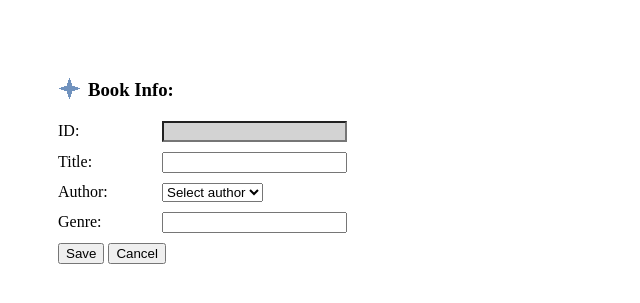
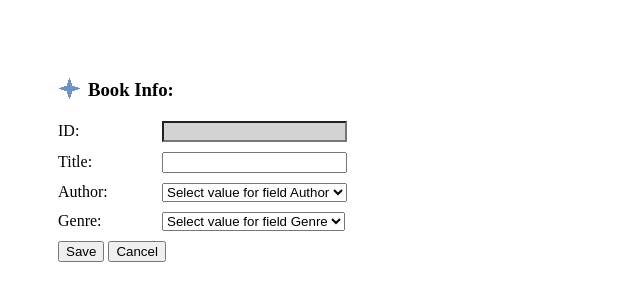
Before and after one commit to boytsovsn/2023-11-otus-spring-Boytsov, a Spring app: template hw9/src/main/resources/templates/edit.html in a window 1280 px wide. Shown: the top 303 px of the page, without its empty margins (0-640 px from the left). Run offline with Thymeleaf, Linux system fonts and the light colour scheme; the template is opened without the code that fills it, so the values that code supplies are empty.

Commit message:
CRUD почти работает, остался DELETE

```diff
--- a/hw9/src/main/resources/messages.properties
+++ b/hw9/src/main/resources/messages.properties
@@ -8,8 +8,10 @@ book-field-title=Title
 book-field-author=Author
 book-field-genre=Genre
 edit-button-caption=Edit
+create-button-caption=Create
 book-form-header=Book Info:
 save-button-caption=Save
 cancel-button-caption=Cancel
-name-field-should-not-be-blank=Name field should not be blank
-name-field-should-has-expected-size=Name field should be between 2 and 10 characters
+field-should-not-be-blank=Field should not be blank
+string-field-should-has-expected-size=Field should be between 2 and 50 characters
+id-field-should-has-expected-size=Select value for field
--- a/hw9/src/main/resources/messages_ru.properties
+++ b/hw9/src/main/resources/messages_ru.properties
@@ -8,8 +8,10 @@ book-field-title=\u0417\u0430\u0433\u043e\u043b\u043e\u0432\u043e\u043a
 book-field-author=\u0410\u0432\u0442\u043e\u0440
 book-field-genre=\u0416\u0430\u043d\u0440
 edit-button-caption=\u0418\u0437\u043C\u0435\u043D\u0438\u0442\u044C
+create-button-caption=\u0421\u043e\u0437\u0434\u0430\u0442\u044c\u0020\u043d\u043e\u0432\u0443\u044e
 book-form-header=\u0418\u043d\u0444\u043e\u0440\u043c\u0430\u0446\u0438\u044f\u0020\u043e\u0020\u043a\u043d\u0438\u0433\u0435:
 save-button-caption=\u0421\u043E\u0445\u0440\u0430\u043D\u0438\u0442\u044C
 cancel-button-caption=\u041E\u0442\u043C\u0435\u043D\u0430
-name-field-should-not-be-blank=\u0418\u043C\u044F \u043D\u0435 \u0434\u043E\u043B\u0436\u043D\u043E \u0431\u044B\u0442\u044C \u043F\u0443\u0441\u0442\u044B\u043C
-name-field-should-has-expected-size=\u0414\u043B\u0438\u043D\u0430 \u0438\u043C\u0435\u043D\u0438 \u0434\u043E\u043B\u0436\u043D\u0430 \u0431\u044B\u0442\u044C \u043E\u0442 2 \u0434\u043E 10 \u0441\u0438\u043C\u0432\u043E\u043B\u043E\u0432
+field-should-not-be-blank=\u041f\u043e\u043b\u0435\u0020\u043d\u0435\u0020\u0434\u043e\u043b\u0436\u043d\u043e\u0020\u0431\u044b\u0442\u044c\u0020\u043f\u0443\u0441\u0442\u044b\u043c
+string-field-should-has-expected-size=\u0414\u043b\u0438\u043d\u0430\u0020\u043f\u043e\u043b\u044f\u0020\u0434\u043e\u043b\u0436\u043d\u0430\u0020\u0431\u044b\u0442\u044c\u0020\u043e\u0442\u0020\u0032\u0020\u0434\u043e\u0020\u0035\u0030\u0020\u0441\u0438\u043c\u0432\u043e\u043b\u043e\u0432
+id-field-should-has-expected-size=\u0412\u044b\u0431\u0435\u0440\u0438\u0442\u0435\u0020\u0437\u043d\u0430\u0447\u0435\u043d\u0438\u0435\u0020\u0434\u043b\u044f\u0020\u043f\u043e\u043b\u044f
--- a/hw9/src/main/resources/templates/edit.html
+++ b/hw9/src/main/resources/templates/edit.html
@@ -45,36 +45,35 @@
 <body>
 
 <!-- Person edition -->
-<form id="edit-form" action="edit.html" th:action="@{/edit(id=${book.id})}" th:method="post" th:object="${book}">
+<form id="edit-form" action="edit.html" th:action="@{/edit(id=${bookDto.id})}" th:method="post" th:object="${bookDto}">
     <h3 th:text = "#{book-form-header}">Book Info:</h3>
 
     <div class="row">
         <label for="id-input" th:text="#{book-field-id} + ':'">ID:</label>
-        <input id="id-input" type="text" readonly="readonly" name="id" th:value="*{id}" value="1"/>
+        <input id="id-input" type="text" readonly="readonly" th:value="${bookDto.id}" value="1"/>
     </div>
     <div class="row">
         <label for="book-title-input" th:text="#{book-field-title} + ':'">Title:</label>
-        <input id="book-title-input" name="title" type="text" th:value="*{title}" value="Evgeniy Onegin"/>
-        <div class="errors" th:if="${#fields.hasErrors('title')}" th:errors="*{title}">Wrong book title error</div>
+        <input id="book-title-input" name="title" type="text" th:value="${bookDto.title}" value="Evgeniy Onegin"/>
+        <div class="errors" th:if="${#fields.hasErrors('title')}" th:errors="${bookDto.title}">Wrong book title error</div>
     </div>
     <div class="row">
-        <label for="dropAuthor" th:text="#{book-field-author} + ':'">Author:</label>
-<!--        <input id="book-author-input" name="author" type="text" th:value="*{author.fullName}" value="Pushkin"/>-->
-<!--        <div class="errors" th:if="${#fields.hasErrors('author')}" th:errors="*{author.id}">Wrong author error</div>-->
-<!--        <div class="form-group blu-margin">-->
-            <select class="form-control" th:value="${book.author.id}" id="dropAuthor">
-                <option value="0">Select author</option>
+        <label for="drop-author" th:text="#{book-field-author} + ':'">Author:</label>
+            <select class="form-control" th:field="${bookDto.authorId}" type="text" id="drop-author">
+                <option value="0" th:text="#{id-field-should-has-expected-size} + ' ' + #{book-field-author}">Select author</option>
                 <option th:each="author : ${authors}" th:value="${author.id}" th:text="${author.fullName}"></option>
             </select>
-<!--        </div>-->
+        <div class="errors" th:if="${#fields.hasErrors('authorId')}" th:errors="${bookDto.authorId}">Wrong author error</div>
     </div>
 
     <div class="row">
-        <label for="book-genre-input" th:text="#{book-field-genre} + ':'">Genre:</label>
-        <input id="book-genre-input" name="genre" type="text" th:value="*{genre.name}" value="Poem"/>
-        <div class="errors" th:if="${#fields.hasErrors('genre')}" th:errors="*{genre.id}">Wrong genre error</div>
+        <label for="drop-genre" th:text="#{book-field-genre} + ':'">Genre:</label>
+        <select class="form-control" th:field="${bookDto.genreId}" type="text" id="drop-genre">
+            <option value="0" th:text="#{id-field-should-has-expected-size} + ' ' + #{book-field-genre}">Select genre</option>
+            <option th:each="genre : ${genres}" th:value="${genre.id}" th:text="${genre.name}"></option>
+        </select>
+        <div class="errors" th:if="${#fields.hasErrors('genreId')}" th:errors="${bookDto.genreId}">Wrong genre error</div>
     </div>
-
 
     <div class="row">
         <button type="submit" th:text="#{save-button-caption}">Save</button>
--- a/hw9/src/main/resources/templates/list.html
+++ b/hw9/src/main/resources/templates/list.html
@@ -72,6 +72,11 @@
             <a th:href="@{/edit(id=${book.id})}" href="edit.html" th:text="#{edit-button-caption}">Edit</a>
         </td>
     </tr>
+    <tr>
+        <td colspan="5" >
+            <a th:href="@{/edit(id=0)}" href="edit.html" th:text="#{create-button-caption}">Create</a>
+        </td>
+    </tr>
     </tbody>
 </table>
 </body>
```
Also changed, not shown: hw9/src/main/java/ru/otus/hw/controllers/BookController.java (+25 -8 lines), hw9/src/main/java/ru/otus/hw/models/dto/BookDto.java (+6 -2 lines), hw9/src/main/resources/messages_en.properties (+5 -3 lines).
